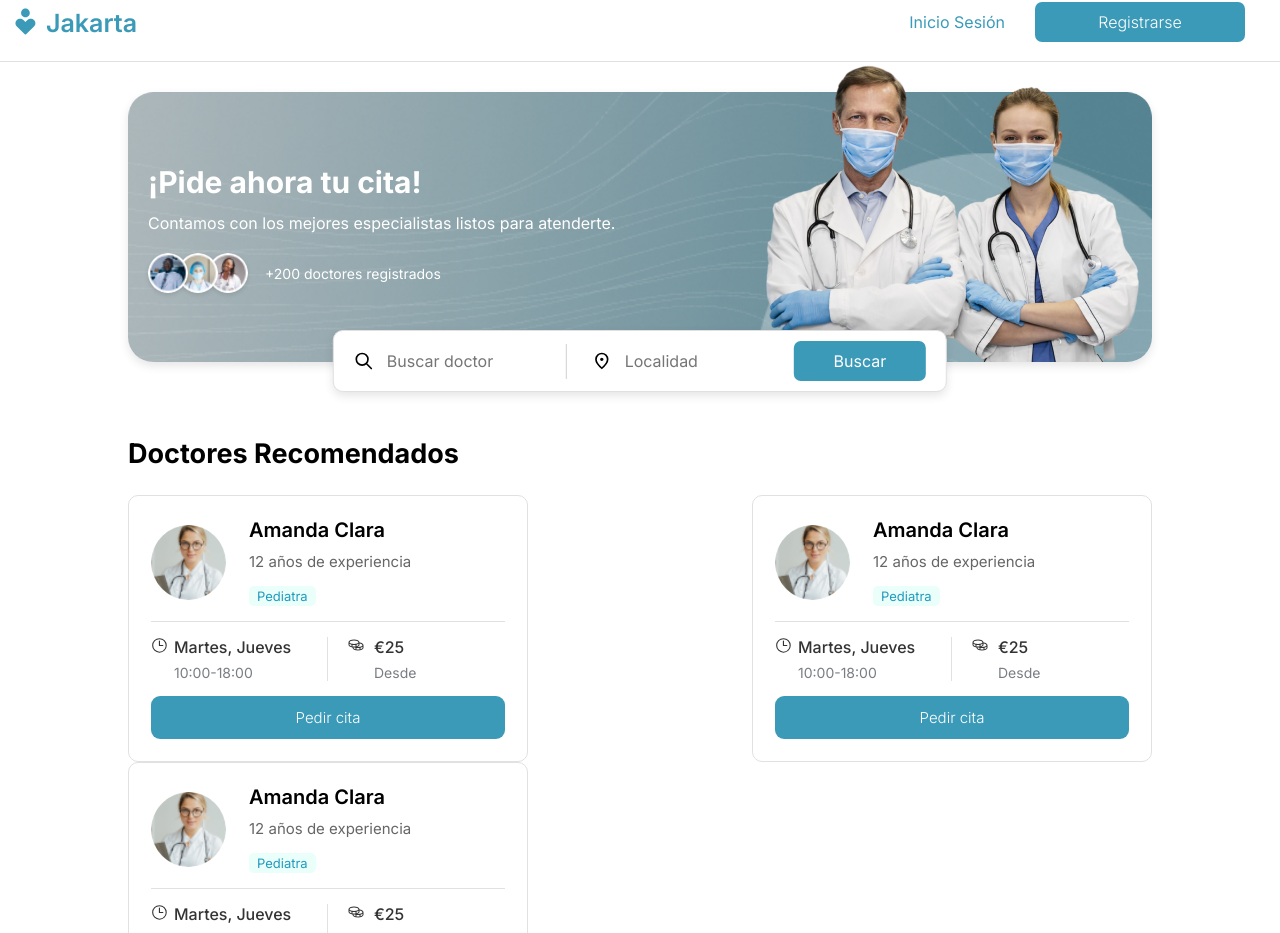
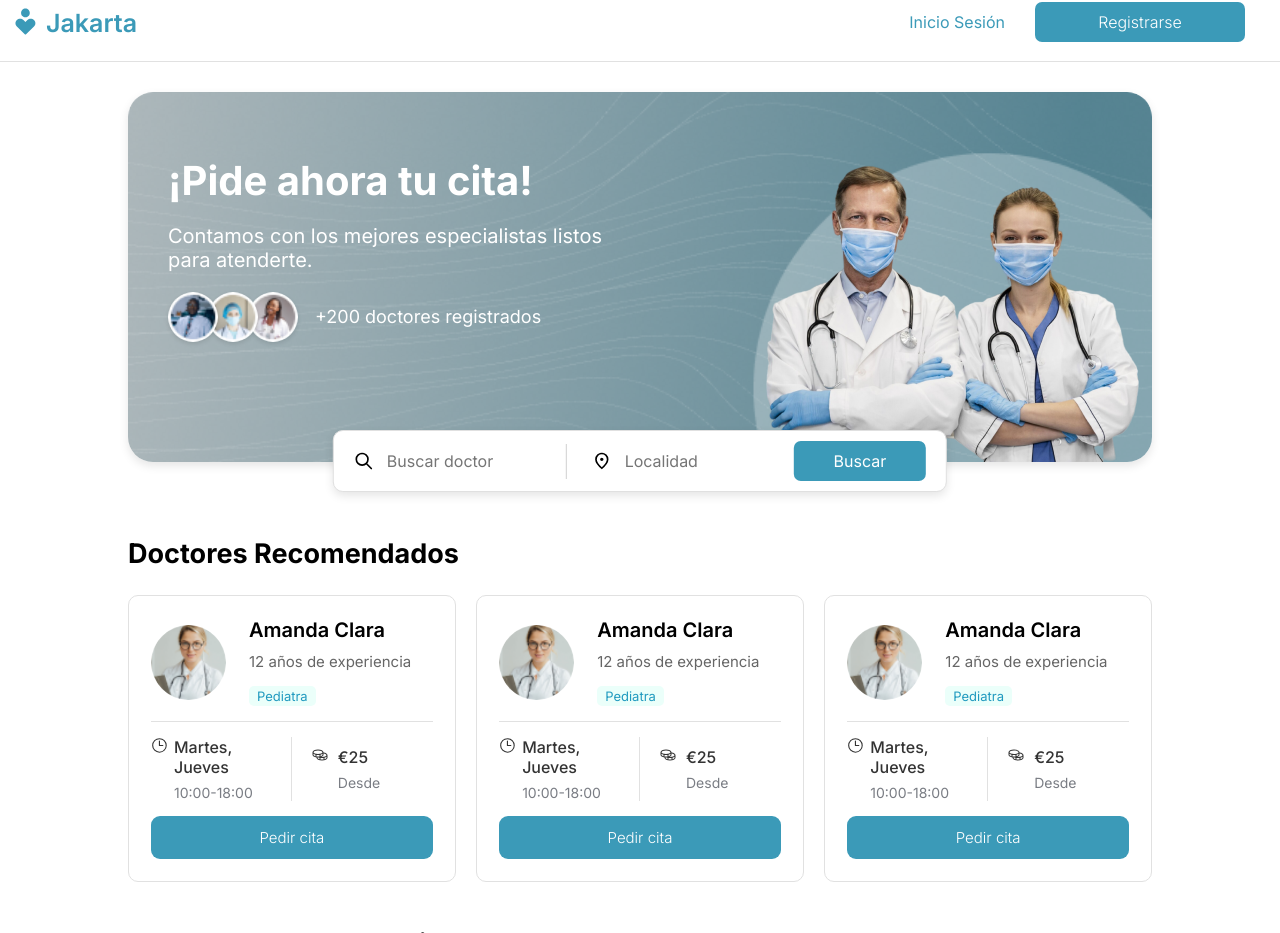
Before and after one commit to deperdomo/hospital-app, an Angular app: page /registro in a window 1280 px wide. Shown: the part 818-1751 px from the top of the page. Built offline with nearby package versions, Linux system fonts and the light colour scheme.

Commit message:
Mejorando los estilos del baner

```diff
--- a/src/app/app.component.css
+++ b/src/app/app.component.css
@@ -16,3 +16,10 @@
     flex-wrap: wrap;
     justify-content: space-between;
 }
+app-info-doctor {
+    width: 32%;
+}
+
+app-nearby-doctors {
+    width: 32%;
+}
--- a/src/app/baner/baner.component.css
+++ b/src/app/baner/baner.component.css
@@ -3,7 +3,7 @@
     display: flex;
     justify-content: space-between;
     align-items: center;
-    height: 270px;
+    height: 370px;
     margin: 30px 0;
     background-image: url(../../../public/img/Background_baner.png);
     background-repeat: no-repeat;
@@ -18,17 +18,19 @@
     flex: 1;
     color: #ffffff;
     padding: 20px;
+    margin-left: 20px;
+    margin-bottom: 60px;
 }
 
 .rigth h2 {
-    font-size: 30px;
+    font-size: 40px;
     font-weight: bold;
     line-height: 1.4;
-    margin-bottom: 10px;
+    margin-bottom: 15px;
 }
 
 .rigth p {
-    font-size: 16px;
+    font-size: 20px;
     color: #ffffff;
     margin-bottom: 20px;
 
@@ -49,8 +51,8 @@
 .img-group .doc-1,
 .img-group .doc-2,
 .img-group .doc-3 {
-    width: 40px;
-    height: 40px;
+    width: 50px;
+    height: 50px;
     border-radius: 50%;
     overflow: hidden;
     position: relative;
@@ -80,7 +82,7 @@
 }
 
 .img-group .text {
-    font-size: 14px;
+    font-size: 18px;
     color: #ffffff;
     margin-left: 7px;
 }
--- a/src/app/info-doctor/info-doctor.component.css
+++ b/src/app/info-doctor/info-doctor.component.css
@@ -2,7 +2,7 @@
   background: white;
   border-radius: 10px;
   border: solid 1.5px #e1e1e1;
-  width: 400px;
+  width: 100%;
   padding:22px;
   box-sizing: border-box;
 }
--- a/src/app/login/login/login.component.html
+++ b/src/app/login/login/login.component.html
@@ -31,7 +31,7 @@
           <button type="submit" class="btn-primary">Login</button>
           <div class="form-options">
             <label><input type="checkbox"> Recuérdame</label>
-            <a href="#">¿He olvidado mi contraseña?</a>
+            <a href="#">He olvidado mi contraseña</a>
           </div>
           <div class="divider">
             <span>O inicia sesión con</span>
--- a/src/app/nearby-doctors/nearby-doctors/nearby-doctors.component.css
+++ b/src/app/nearby-doctors/nearby-doctors/nearby-doctors.component.css
@@ -2,7 +2,8 @@
   background: #fff;
   border: 1.5px solid #e1e1e1;
   border-radius: 12px;
-  width: 270px;
+  width: 100%;
+  max-width: 450px;
   height: 160px;
 }
 .cont-img{
```
